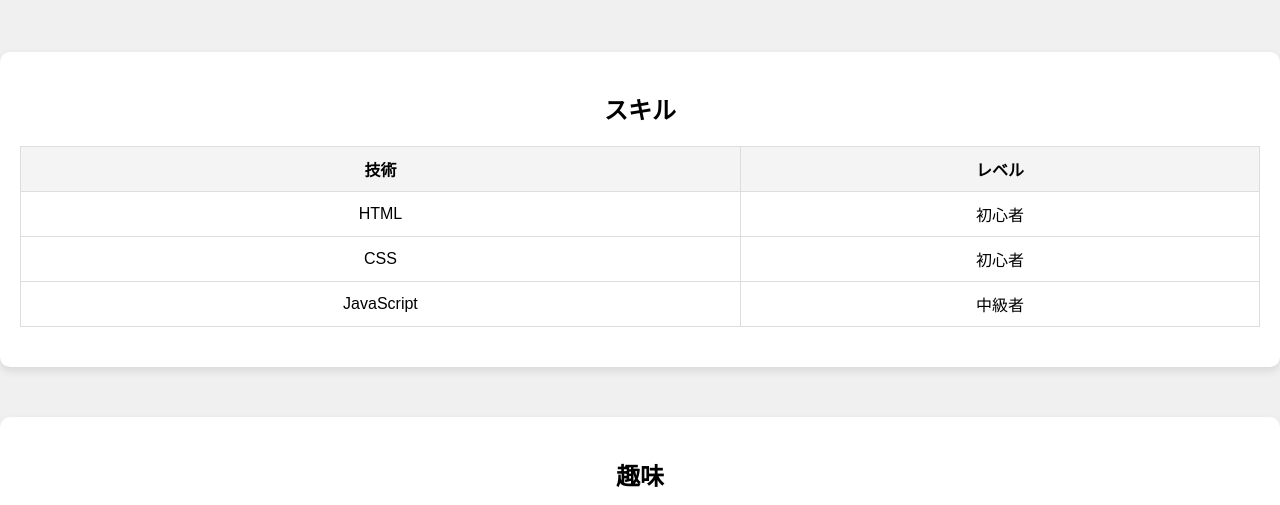
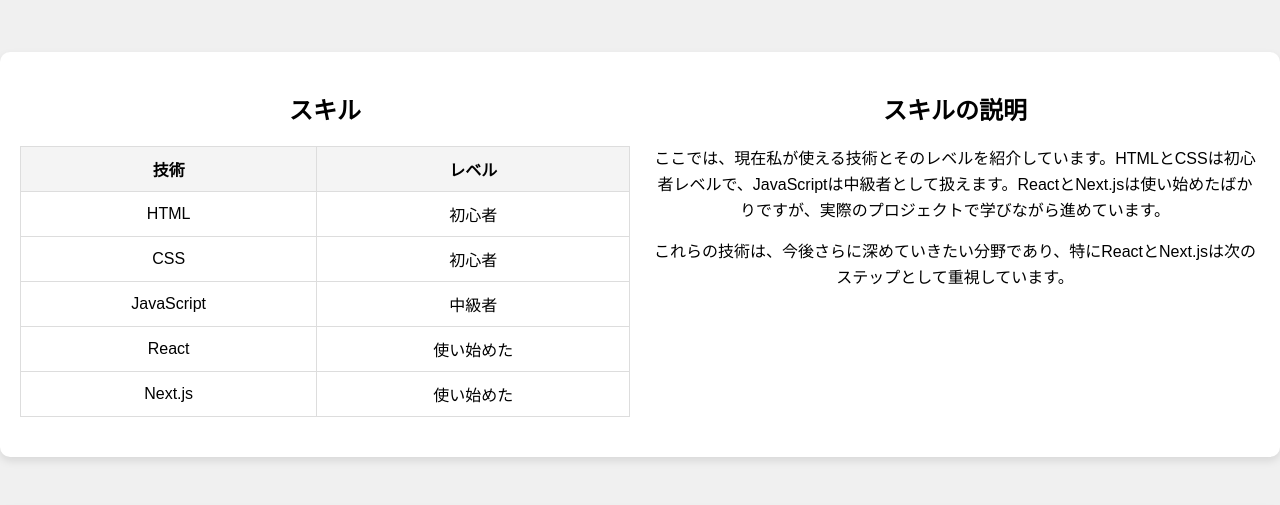
Before and after one commit to HibikiKobayashii/portforio, a Next.js app: page / in a window 1280 px wide. Shown: the part 447-952 px from the top of the page. Built offline with nearby package versions, Linux system fonts and the light colour scheme.

Commit message:
Update index.tsx

```diff
--- a/pages/index.tsx
+++ b/pages/index.tsx
@@ -79,7 +79,8 @@ const App = () => {
         </div>
 
         {/* スキルセクション */}
-        <section id="skills" style={{ marginTop: "50px", padding: "20px", backgroundColor: "#fff", borderRadius: "10px", boxShadow: "0 4px 8px rgba(0, 0, 0, 0.1)" }}>
+        <section id="skills" style={{ marginTop: "50px", padding: "20px", backgroundColor: "#fff", borderRadius: "10px", boxShadow: "0 4px 8px rgba(0, 0, 0, 0.1)", display: "flex", justifyContent: "space-between" }}>
+          <div style={{ flex: 1, paddingRight: "20px" }}>
             <h2 style={{ marginBottom: "20px" }}>スキル</h2>
             <table style={{ width: "100%", borderCollapse: "collapse", marginBottom: "20px" }}>
               <thead>
@@ -101,9 +102,27 @@ const App = () => {
                   <td style={{ padding: "10px", border: "1px solid #ddd" }}>JavaScript</td>
                   <td style={{ padding: "10px", border: "1px solid #ddd" }}>中級者</td>
                 </tr>
-
+                <tr>
+                  <td style={{ padding: "10px", border: "1px solid #ddd" }}>React</td>
+                  <td style={{ padding: "10px", border: "1px solid #ddd" }}>使い始めた</td>
+                </tr>
+                <tr>
+                  <td style={{ padding: "10px", border: "1px solid #ddd" }}>Next.js</td>
+                  <td style={{ padding: "10px", border: "1px solid #ddd" }}>使い始めた</td>
+                </tr>
               </tbody>
             </table>
+          </div>
+          {/* 右側の文字部分 */}
+          <div style={{ flex: 1 }}>
+            <h2 style={{ marginBottom: "20px" }}>スキルの説明</h2>
+            <p style={{ fontSize: "16px", lineHeight: "1.6" }}>
+              ここでは、現在私が使える技術とそのレベルを紹介しています。HTMLとCSSは初心者レベルで、JavaScriptは中級者として扱えます。ReactとNext.jsは使い始めたばかりですが、実際のプロジェクトで学びながら進めています。
+            </p>
+            <p style={{ fontSize: "16px", lineHeight: "1.6" }}>
+              これらの技術は、今後さらに深めていきたい分野であり、特にReactとNext.jsは次のステップとして重視しています。
+            </p>
+          </div>
         </section>
 
         {/* 趣味セクション */}
```
Lines whose indentation alone changed are shown as unchanged.
